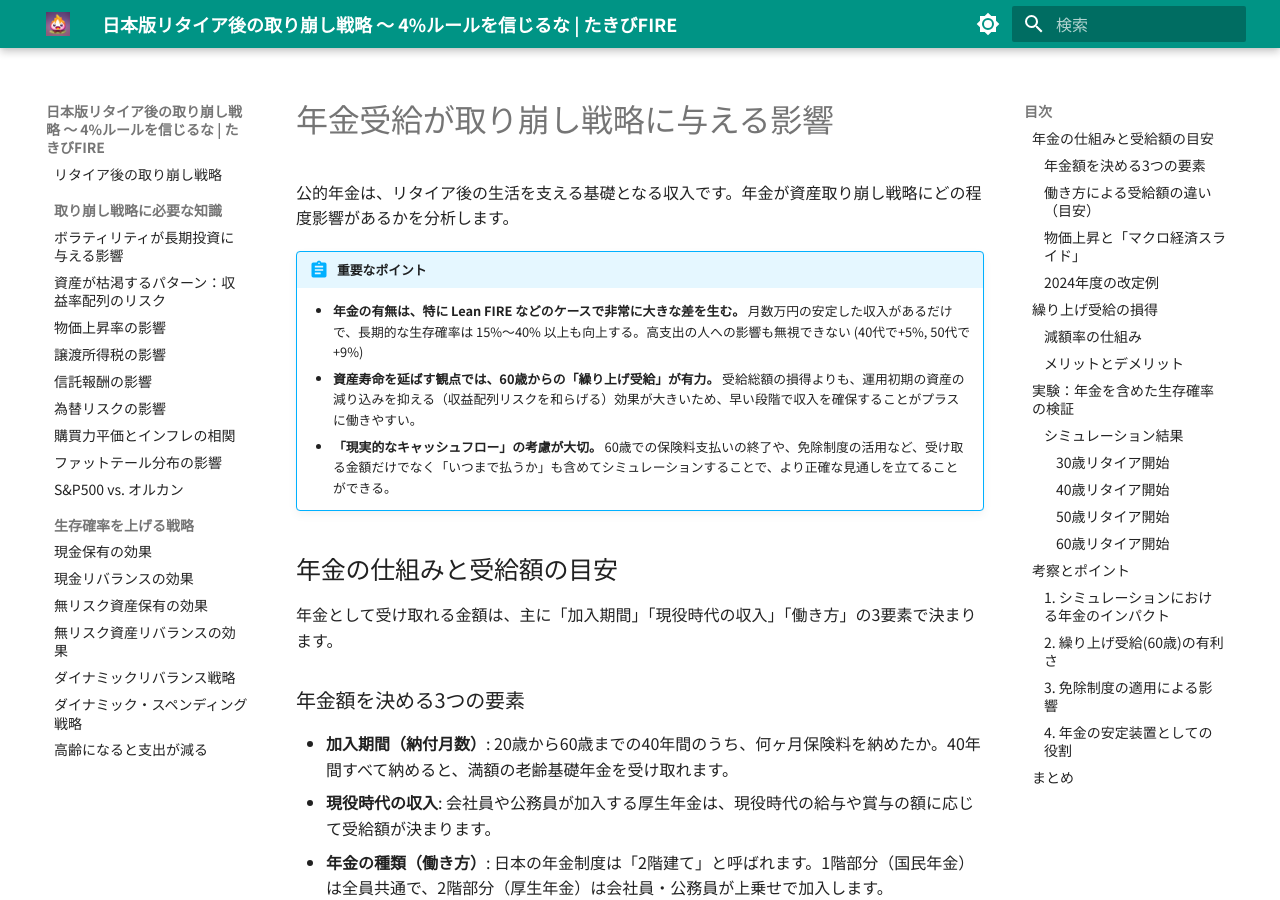
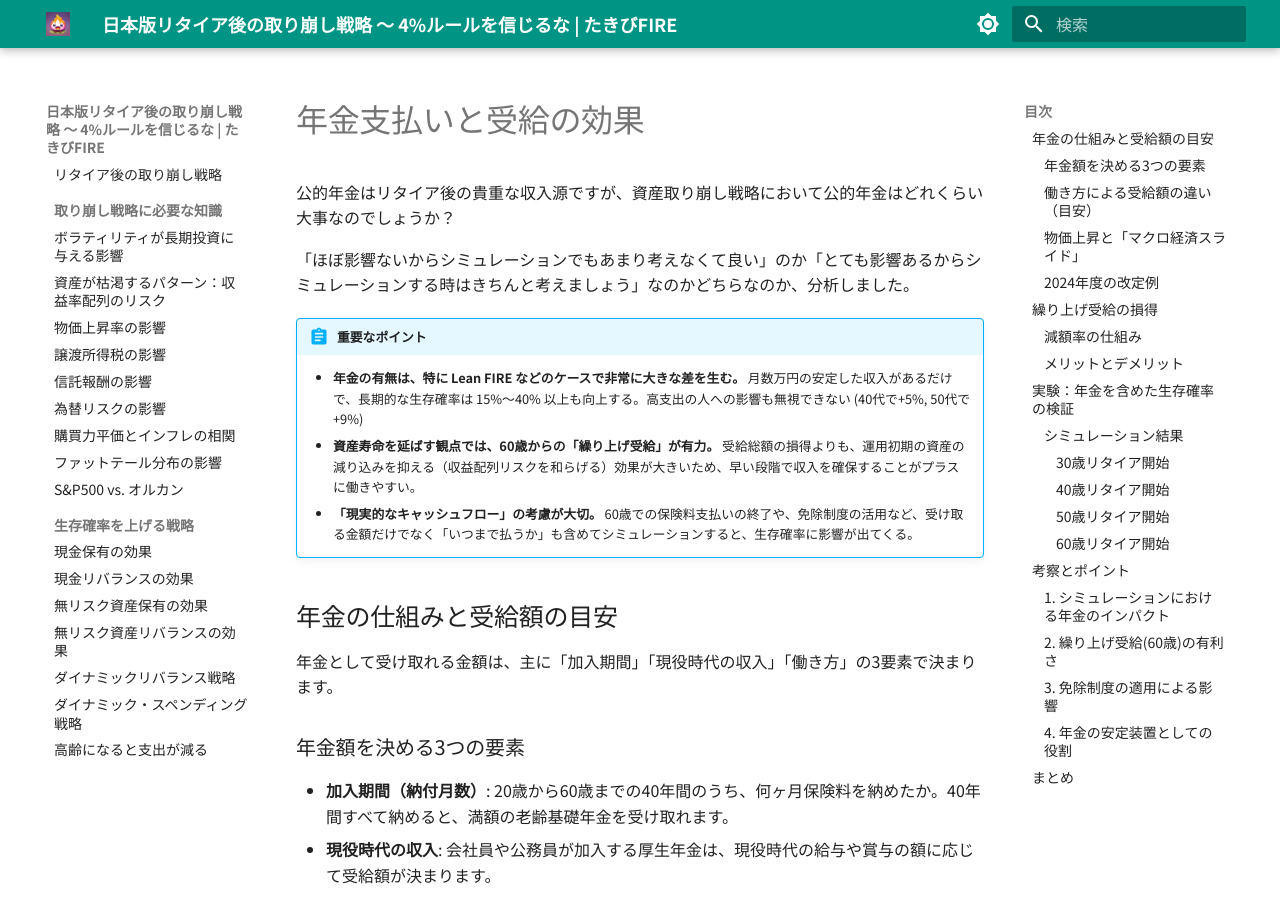
Before and after one commit to TakibiFire/JapaneseTrinityStudy, an MkDocs documentation site: the page built from docs/pension.md, in a window 1280 px wide and 900 px high. Built offline with MkDocs 1.6.1 and Material for MkDocs 9.7.7, drawn with Linux system fonts in a browser that asks for light colours; some of the changed text lies outside the part shown.

Commit message:
Update contents of pension.md

```diff
--- a/docs/pension.md
+++ b/docs/pension.md
@@ -1,11 +1,13 @@
-# 年金受給が取り崩し戦略に与える影響
+# 年金支払いと受給の効果
 
-公的年金は、リタイア後の生活を支える基礎となる収入です。年金が資産取り崩し戦略にどの程度影響があるかを分析します。
+公的年金はリタイア後の貴重な収入源ですが、資産取り崩し戦略において公的年金はどれくらい大事なのでしょうか？
+
+「ほぼ影響ないからシミュレーションでもあまり考えなくて良い」のか「とても影響あるからシミュレーションする時はきちんと考えましょう」なのかどちらなのか、分析しました。
 
 !!! abstract "重要なポイント"
     * **年金の有無は、特に Lean FIRE などのケースで非常に大きな差を生む。** 月数万円の安定した収入があるだけで、長期的な生存確率は 15%〜40% 以上も向上する。高支出の人への影響も無視できない (40代で+5%, 50代で+9%)
     * **資産寿命を延ばす観点では、60歳からの「繰り上げ受給」が有力。** 受給総額の損得よりも、運用初期の資産の減り込みを抑える（収益配列リスクを和らげる）効果が大きいため、早い段階で収入を確保することがプラスに働きやすい。
-    * **「現実的なキャッシュフロー」の考慮が大切。** 60歳での保険料支払いの終了や、免除制度の活用など、受け取る金額だけでなく「いつまで払うか」も含めてシミュレーションすることで、より正確な見通しを立てることができる。
+    * **「現実的なキャッシュフロー」の考慮が大切。** 60歳での保険料支払いの終了や、免除制度の活用など、受け取る金額だけでなく「いつまで払うか」も含めてシミュレーションすると、生存確率に影響が出てくる。
 
 ## 年金の仕組みと受給額の目安
 
@@ -95,6 +97,8 @@
     * **投資先**: オルカン100%（期待リターン7%、リスク15%、信託報酬 0.05775%）
     * **インフレ率**: [AR(12) 粘着性モデル](cpi.md)（定常平均1.77%）を適用
     * **税率**: 20.315%
+
+    <small>※今までは計算を簡略化するため物価上昇率はAR(12)粘着性モデルとだいたい同じ結果になる +1.77%の上昇率としてきました。今回はマクロ経済スライドもシミュレーションしたかった（物価が下がる可能性のある未来も考慮したい）ので複雑なモデルを使っています。</small>
 
 !!! info "シミュレーションの可変条件"
 
@@ -196,6 +200,7 @@
 今回の詳細なシミュレーションにより、いくつかの重要な事実が明らかになりました。
 
 ### 1. シミュレーションにおける年金のインパクト
+
 まず特筆すべきは、年金が資産寿命に与えるインパクトの大きさです。
 特に Lean FIRE（資産や支出が比較的少ないリタイア）を計画している場合、月数万円の安定収入が加わるだけで、50年〜60年といった長期の生存確率は劇的に向上します。
 
@@ -204,10 +209,12 @@
 従来の「年金を無視した4%ルール」などの単純な計算に比べ、現実的なリタイア計画では、この「支払いの終了」と「受給の開始」という2段階のプラス効果を考慮する必要があります。
 
 ### 2. 繰り上げ受給(60歳)の有利さ
+
 ほぼすべてのケースで、**65歳受給よりも60歳受給の方が生存確率が高く**なっています。
 年金の総受取額で損得を考える「損益分岐点（約81歳）」の議論とは異なり、資産寿命の観点では、**「初期の資産減少をいかに防ぐか」**が成否を分けるため、早期のキャッシュフロー確保が極めて有効に機能します。
 
 ### 3. 免除制度の適用による影響
+
 30代・40代といった早期にリタイアし、収入が一定以下となった場合、**「全額免除を受ける(E/F)」方が、無理に保険料を払い続ける(C/D)よりも生存確率にはプラスに働く**という結果が出ました。
 
 *   保険料（年21.5万）を払わないことで、手元の運用資産の取り崩しを抑えられる。
@@ -217,11 +224,14 @@
 ただし、[国民年金保険料の免除制度・納付猶予制度](https://www.nenkin.go.jp/service/kokunen/menjo/20150428.html)には所得要件などの適用条件があります。制度を正しく理解し、自身の状況に合わせて適切に判断することが重要です。
 
 ### 4. 年金の安定装置としての役割
+
 マクロ経済スライド（年約0.5%の抑制）により、年金の実質的な価値はCPI（物価上昇）に比べると目減りしていきます。しかし、それを考慮してもなお、年金による「最低限のキャッシュフロー」の確保は強力な安全装置となります。
 特に資産が少ないケースほど、年金の有無がリタイア計画の成否を分ける決定的な要因となります。
 
 ## まとめ
 
+今回の結果はあくまで「取り崩しシミュレーションで年金を再現させたほうが良いか」がテーマです。
+
 1.  **「支払いの終了」も考慮に入れる**: 60歳で保険料負担が消えることは、シミュレーション上の大きなプラス要因。
-2.  **迷ったら「繰り上げ」**: 資産寿命の安全マージンを稼ぐなら、早めの受給開始がセオリー。
+2.  **繰り上げ受給する**: 資産寿命の安全マージンを稼ぐなら、早めの受給開始がセオリー。
 3.  **制度の正確な把握**: 免除制度などの活用を含め、自身の状況に基づいた現実的なキャッシュフローを想定する。
```
